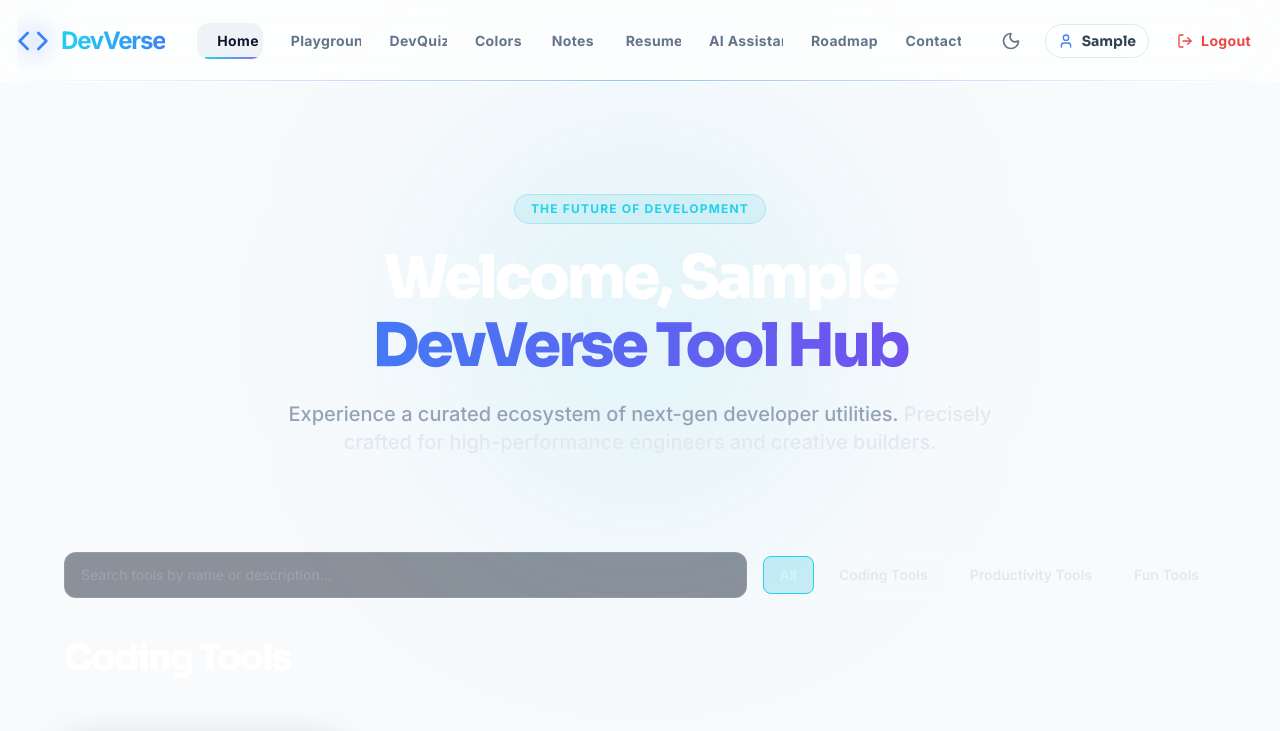
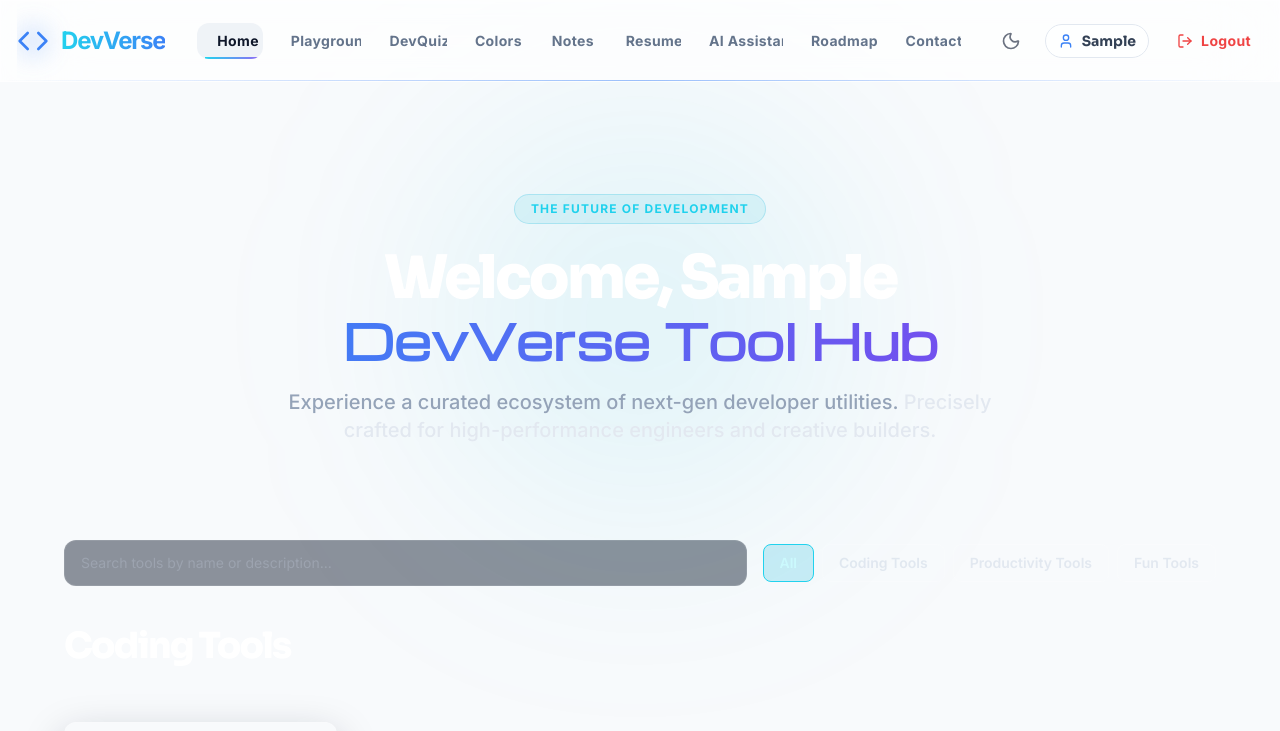
Before and after one commit to hamid154/DevVerse_frontend, a React (Vite) app: page / in a window 1280 px wide. Shown: the top 731 px of the page. Built offline with nearby package versions, Linux system fonts and the light colour scheme; no server answers; sample sign-in values are in the browser's storage.

Commit message:
style: apply futuristic Elianto-style font to home hero

```diff
--- a/src/index.css
+++ b/src/index.css
@@ -1,4 +1,4 @@
-@import url('https://fonts.googleapis.com/css2?family=Inter:wght@400;500;600;700&family=Sora:wght@700;800&display=swap');
+@import url('https://fonts.googleapis.com/css2?family=Inter:wght@400;500;600;700&family=Sora:wght@700;800&family=Michroma&display=swap');
 
 @tailwind base;
 @tailwind components;
--- a/src/pages/Home.tsx
+++ b/src/pages/Home.tsx
@@ -40,7 +40,7 @@ export default function Home() {
           </span>
           <h1 className="relative mb-6">
             Welcome, <span className="text-white">{user?.name.split(' ')[0] || 'Dev'}</span>
-            <span className="block text-gradient-premium mt-2">DevVerse Tool Hub</span>
+            <span className="block text-gradient-premium mt-2 font-accent tracking-normal text-3xl md:text-5xl">DevVerse Tool Hub</span>
           </h1>
 
           <p className="relative text-lg md:text-xl text-slate-400 max-w-3xl mx-auto leading-relaxed font-medium">
--- a/tailwind.config.js
+++ b/tailwind.config.js
@@ -17,6 +17,7 @@ export default {
             fontFamily: {
                 sans: ['Inter', 'sans-serif'],
                 display: ['Sora', 'sans-serif'],
+                accent: ['Michroma', 'sans-serif'],
             },
             animation: {
                 'glow': 'glow 2s ease-in-out infinite alternate',
```
